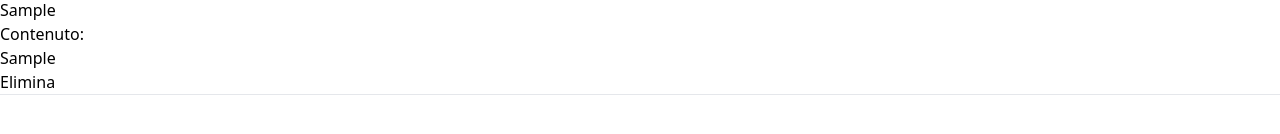
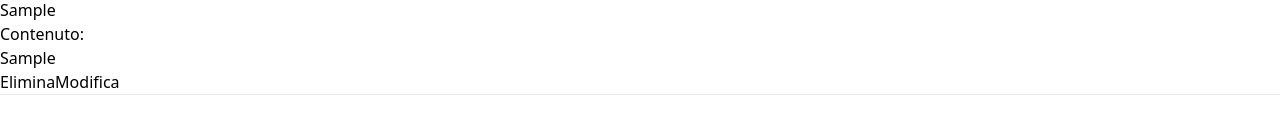
Before and after one commit to silviosalza/react-blog-api, a React (Vite) app: page / in a window 1280 px wide. Both pictures are taken after typing "Sample", "Sample" into the empty fields and a click on the button "Crea". Shown: the part 176-310 px from the top of the page. Built offline with nearby package versions, Linux system fonts and the light colour scheme.

Commit message:
edit (incomplete)

```diff
--- a/src/App.jsx
+++ b/src/App.jsx
@@ -34,6 +34,19 @@ function App() {
   function deleteArticle(idToRemove) {
     const newArticles = [...articles];
     setArticles(newArticles.filter((article) => article.id !== idToRemove));
+  }
+
+  function editArticle(idToEdit) {
+    const newArticles = [...articles];
+    const articleToEdit = newArticles.filter(
+      (article) => article.id === idToEdit
+    );
+    console.log(articleToEdit);
+    // const newinitialFormData = {
+    //   title: articleToEdit.title,
+    //   content: articleToEdit.content,
+    // };
+    setFormData({ title: articleToEdit.title, content: articleToEdit.content });
   }
 
   return (
@@ -86,6 +99,12 @@ function App() {
                 >
                   Elimina
                 </button>
+                <button
+                  className="font-bold border-2  hover:bg-yellow-400  hover:text-white border-yellow-400 "
+                  onClick={() => editArticle(article.id)}
+                >
+                  Modifica
+                </button>
                 <hr />
               </li>
             ))}
```
